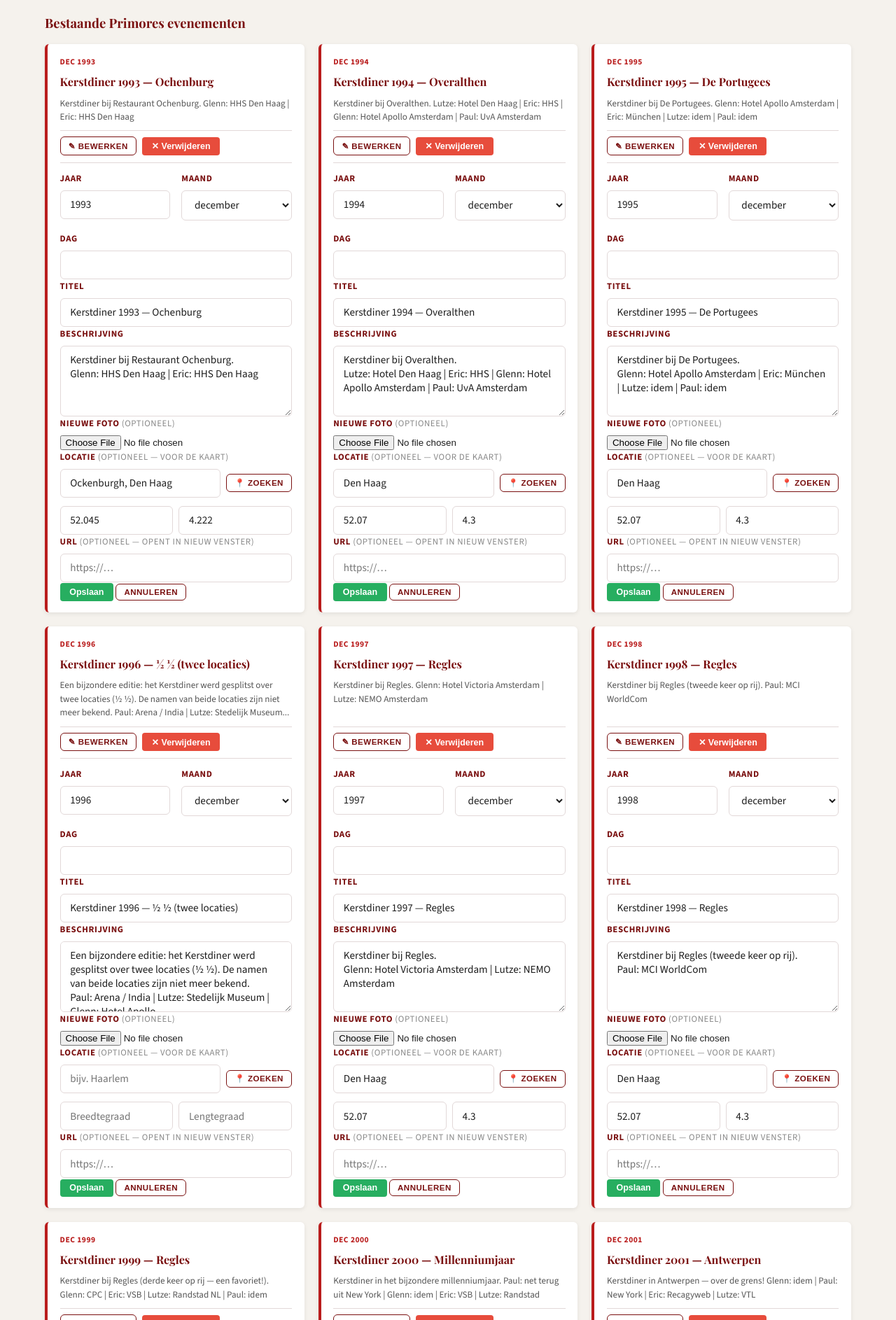
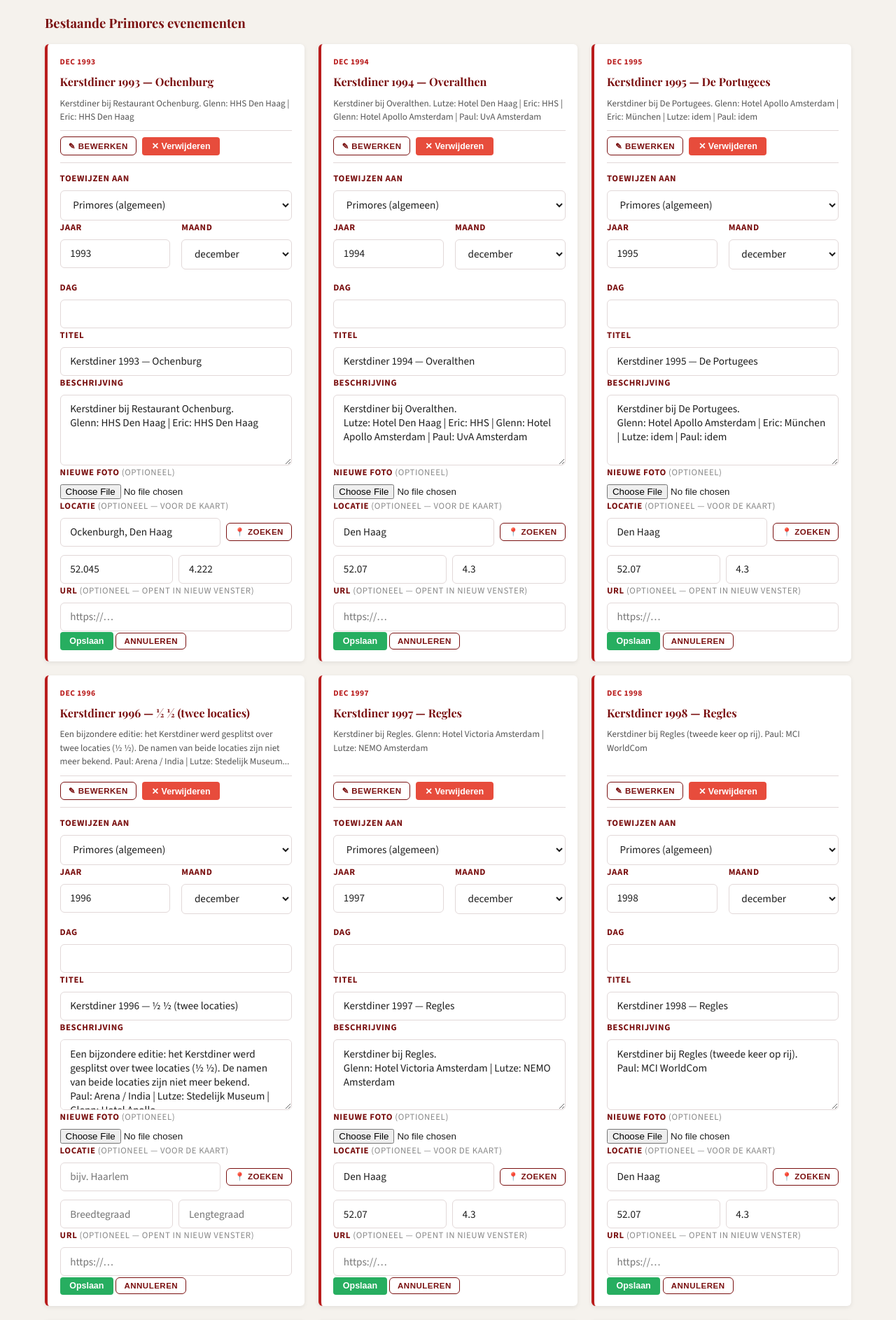
Before and after one commit to it-mannetje/primores, a Flask app: page /admin in a window 1280 px wide. Shown: the part 1068-2954 px from the top of the page at 70% size. Run offline with Flask 3, Linux system fonts and the light colour scheme; the visitor is signed in with stand-in values (Sample User, id 1); data comes from the database, SQL or seed files in the repository; some web fonts are replaced.

Commit message:
Add Primores option to submit form and reassign dropdown in admin
Co-Authored-By: Claude Sonnet 4.6 <noreply@anthropic.com>

```diff
--- a/app.py
+++ b/app.py
@@ -344,6 +344,47 @@ def inzenden():
     return render_template('inzenden.html', members=MEMBERS)
 
 
+@app.route('/inzenden/primores', methods=['GET', 'POST'])
+def submit_primores():
+    primores_member = {'name': 'Primores', 'color': '#B91C1C'}
+    if request.method == 'POST':
+        date_year  = request.form.get('date_year', type=int)
+        date_month = request.form.get('date_month', type=int) or None
+        date_day   = request.form.get('date_day', type=int) or None
+        title         = request.form.get('title', '').strip()
+        description   = request.form.get('description', '').strip()
+        location_name = request.form.get('location_name', '').strip() or None
+        location_lat  = request.form.get('location_lat', type=float)
+        location_lng  = request.form.get('location_lng', type=float)
+        url           = request.form.get('url', '').strip() or None
+
+        errors = []
+        if not date_year or not (1940 <= date_year <= 2030):
+            errors.append('Voer een geldig jaar in (1940–2030).')
+        if not title:
+            errors.append('Een titel is verplicht.')
+        if errors:
+            for e in errors:
+                flash(e, 'error')
+            return render_template('submit.html', member=primores_member, members=MEMBERS)
+
+        photo_filename = save_photo('photo')
+        conn = get_db()
+        conn.execute(
+            'INSERT INTO events (person_name, date_year, date_month, date_day, title, description, '
+            'photo_filename, approved, is_primores, location_name, location_lat, location_lng, url) '
+            'VALUES (?,?,?,?,?,?,?,1,1,?,?,?,?)',
+            (None, date_year, date_month, date_day, title, description, photo_filename,
+             location_name, location_lat, location_lng, url)
+        )
+        conn.commit()
+        conn.close()
+        flash('Primores evenement toegevoegd!', 'success')
+        return redirect(url_for('submit_primores'))
+
+    return render_template('submit.html', member=primores_member, members=MEMBERS)
+
+
 @app.route('/inzenden/<person_name>', methods=['GET', 'POST'])
 def submit(person_name):
     member = next((m for m in MEMBERS if m['name'] == person_name), None)
@@ -586,6 +627,7 @@ def admin_edit_approved(eid):
     location_lat  = request.form.get('location_lat', type=float)
     location_lng  = request.form.get('location_lng', type=float)
     url           = request.form.get('url', '').strip() or None
+    assigned_to   = request.form.get('assigned_to', '').strip()
 
     photo_filename = old['photo_filename'] if old else None
     new_photo = save_photo('photo')
@@ -593,12 +635,27 @@ def admin_edit_approved(eid):
         delete_photo(photo_filename)
         photo_filename = new_photo
 
+    if assigned_to == 'primores':
+        new_person_name = None
+        new_is_primores = 1
+        new_approved    = 1
+    elif assigned_to and member_by_name(assigned_to):
+        new_person_name = assigned_to
+        new_is_primores = 0
+        new_approved    = 1
+    else:
+        new_person_name = old['person_name'] if old else None
+        new_is_primores = old['is_primores'] if old else 0
+        new_approved    = old['approved'] if old else 1
+
     conn = get_db()
     conn.execute(
         'UPDATE events SET date_year=?, date_month=?, date_day=?, title=?, description=?, '
-        'photo_filename=?, location_name=?, location_lat=?, location_lng=?, url=? WHERE id=?',
+        'photo_filename=?, location_name=?, location_lat=?, location_lng=?, url=?, '
+        'person_name=?, is_primores=?, approved=? WHERE id=?',
         (date_year, date_month, date_day, title, description, photo_filename,
-         location_name, location_lat, location_lng, url, eid)
+         location_name, location_lat, location_lng, url,
+         new_person_name, new_is_primores, new_approved, eid)
     )
     conn.commit()
     conn.close()
@@ -628,6 +685,7 @@ def admin_edit_primores(eid):
     location_lat  = request.form.get('location_lat', type=float)
     location_lng  = request.form.get('location_lng', type=float)
     url           = request.form.get('url', '').strip() or None
+    assigned_to   = request.form.get('assigned_to', '').strip()
 
     photo_filename = old['photo_filename'] if old else None
     new_photo = save_photo('photo')
@@ -635,12 +693,23 @@ def admin_edit_primores(eid):
         delete_photo(photo_filename)
         photo_filename = new_photo
 
+    if assigned_to and assigned_to != 'primores' and member_by_name(assigned_to):
+        new_person_name = assigned_to
+        new_is_primores = 0
+        new_approved    = 1
+    else:
+        new_person_name = None
+        new_is_primores = 1
+        new_approved    = 1
+
     conn = get_db()
     conn.execute(
         'UPDATE events SET date_year=?, date_month=?, date_day=?, title=?, description=?, '
-        'photo_filename=?, location_name=?, location_lat=?, location_lng=?, url=? WHERE id=?',
+        'photo_filename=?, location_name=?, location_lat=?, location_lng=?, url=?, '
+        'person_name=?, is_primores=?, approved=? WHERE id=?',
         (date_year, date_month, date_day, title, description, photo_filename,
-         location_name, location_lat, location_lng, url, eid)
+         location_name, location_lat, location_lng, url,
+         new_person_name, new_is_primores, new_approved, eid)
     )
     conn.commit()
     conn.close()
--- a/templates/admin.html
+++ b/templates/admin.html
@@ -139,6 +139,15 @@
         <div class="admin-edit-form" id="edit-{{ e.id }}" hidden>
           <form method="POST" action="{{ url_for('admin_edit_primores', eid=e.id) }}"
                 enctype="multipart/form-data">
+            <div class="field">
+              <label>Toewijzen aan</label>
+              <select name="assigned_to">
+                <option value="primores" selected>Primores (algemeen)</option>
+                {% for m in members %}
+                <option value="{{ m.name }}">{{ m.name }}</option>
+                {% endfor %}
+              </select>
+            </div>
             <div class="date-fields">
               <div class="field">
                 <label>Jaar</label>
@@ -239,6 +248,15 @@
         <div class="admin-edit-form" id="edit-{{ e.id }}" hidden>
           <form method="POST" action="{{ url_for('admin_edit_approved', eid=e.id) }}"
                 enctype="multipart/form-data">
+            <div class="field">
+              <label>Toewijzen aan</label>
+              <select name="assigned_to">
+                <option value="primores">Primores (algemeen)</option>
+                {% for m in members %}
+                <option value="{{ m.name }}" {% if e.person_name == m.name %}selected{% endif %}>{{ m.name }}</option>
+                {% endfor %}
+              </select>
+            </div>
             <div class="date-fields">
               <div class="field">
                 <label>Jaar</label>
--- a/templates/inzenden.html
+++ b/templates/inzenden.html
@@ -8,6 +8,10 @@
     <p>Kies jouw naam en voeg de momenten toe die jij wil bewaren voor de Canon van de Primores.</p>
   </div>
   <div class="member-grid">
+    <a href="{{ url_for('submit_primores') }}" class="member-tile member-tile--primores" style="--mc: #B91C1C">
+      <div class="member-tile-avatar" style="font-style:italic;font-family:var(--serif)">P</div>
+      <div class="member-tile-name">Primores</div>
+    </a>
     {% for m in members %}
     <a href="{{ url_for('submit', person_name=m.name) }}" class="member-tile" style="--mc: {{ m.color }}">
       <div class="member-tile-avatar">
```
Also changed, not shown: templates/submit.html (+5 -2 lines).
